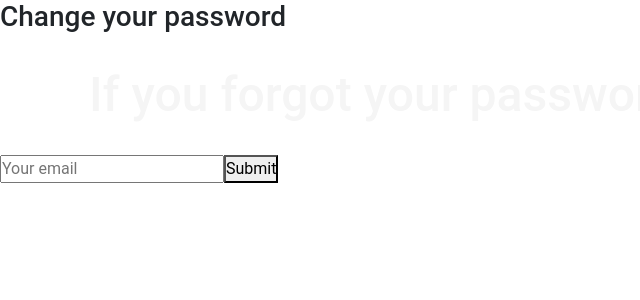
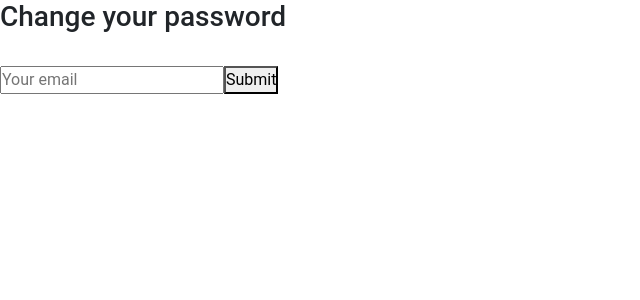
Before and after one commit to yimy1556/Challenge3, a React (Create React App) app in the folder web/frontend/: page /forgotPass in a window 1280 px wide. Shown: the top 300 px of the page, without its empty margins (0-640 px from the left). Built offline with nearby package versions, Linux system fonts and the light colour scheme.

Commit message:
forgotPass

```diff
--- a/web/frontend/src/pages/ForgotPass.js
+++ b/web/frontend/src/pages/ForgotPass.js
@@ -58,7 +58,7 @@ class ForgotPass extends React.Component{
             <h3 className="title">Change your password</h3>
 
             <div style={{marginTop:"2rem",marginBottom:"2rem"}} className="signContainer">
-                <h4 style={{color:"whitesmoke",textAlign:"center",fontSize:"3rem",margin:"2rem"}}>If you forgot your password please enter your email</h4>
+                <h4 style={{color:"whitesmoke",textAlign:"center",fontSize:"3rem",margin:"2rem"}}></h4>
                 <div className="inputs">
                     <span className={this.state.error === "" ? "" : "logError"}>{this.state.error}</span>
                     <input className="account" onChange={this.getForm} name="email" type="text" placeholder="Your email"></input>
```
Also changed, not shown: web/frontend/src/styles/styles.css (line endings or trailing spaces), 1 other file (tests, documents, lock files or other folders).
